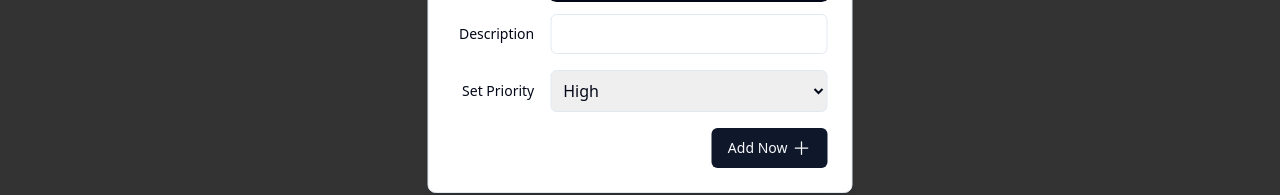
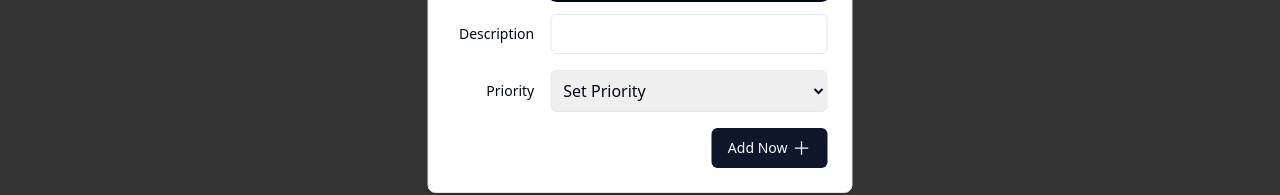
Before and after one commit to rirefat/taskMaster-frontend, a React (Vite) app: page / in a window 1280 px wide. Both pictures are taken after a click on the button "Add Task". Shown: the part 375-570 px from the top of the page. Built offline with nearby package versions, Linux system fonts and the light colour scheme; no server answers.

Commit message:
add single task using mutation hook

```diff
--- a/src/components/todo/AddTodoModal.tsx
+++ b/src/components/todo/AddTodoModal.tsx
@@ -11,6 +11,7 @@ import {
 } from "@/components/ui/dialog"
 import { Input } from "@/components/ui/input"
 import { Label } from "@/components/ui/label"
+import { useAddTodosMutation } from "@/redux/api/api"
 import { addTodo } from "@/redux/features/todoSlice"
 import { useAppDispatch } from "@/redux/hook"
 import { FormEvent, useState } from "react"
@@ -18,14 +19,24 @@ import { FormEvent, useState } from "react"
 export function AddTodoModal() {
   const [title, setTitle] = useState('');
   const [description, setDescription] = useState('');
-  // const [priority, setPriority] = useState('');
+  const [priority, setPriority] = useState('');
 
-  const dispatch = useAppDispatch();
+  // For local state management
+  // const dispatch = useAppDispatch();
+
+  // for server
+  const [addTodo, object] = useAddTodosMutation();
+  const { isLoading, isError, isSuccess } = object;
 
   const addTask = (event: FormEvent) => {
     event.preventDefault();
-    const id = crypto.randomUUID();
-    dispatch(addTodo({ id, title, description }))
+
+    // for local state management
+    // dispatch(addTodo({ id, title, description }))
+
+    // for server
+    console.log({ title, description, priority , isCompleted: false})
+    addTodo({ title, description, priority , isCompleted: false})
   }
 
   return (
@@ -61,12 +72,13 @@ export function AddTodoModal() {
               />
             </div>
             <div className="grid grid-cols-4 items-center gap-4">
-              <Label htmlFor="priority" className="text-right">Set Priority</Label>
+              <Label htmlFor="priority" className="text-right">Priority</Label>
               {/* <Input id="priority" className="col-span-3" /> */}
-              <select  name="priority" id="priority" className="col-span-3 border p-2 rounded-md" >
-                <option value="high">High</option>
-                <option value="medium">Medium</option>
-                <option value="low">Low</option>
+              <select onChange={(event) => setPriority(event.target.value)} name="priority" id="priority" className="col-span-3 border p-2 rounded-md" >
+                <option value="">Set Priority</option>
+                <option value="High">High</option>
+                <option value="Medium">Medium</option>
+                <option value="Low">Low</option>
               </select>
             </div>
           </div>
--- a/src/redux/api/api.ts
+++ b/src/redux/api/api.ts
@@ -9,8 +9,15 @@ export const baseApi = createApi({
                 url: '/tasks',
                 method: 'GET'
             })
-        })
+        }),
+        addTodos: builder.mutation({
+            query: (data) => ({
+                url: '/task',
+                method: 'POST',
+                body: data
+            })
+        }),
     }),
 });
 
-export const { useGetTodosQuery } = baseApi;
+export const { useGetTodosQuery, useAddTodosMutation } = baseApi;
--- a/src/redux/features/todoSlice.tsx
+++ b/src/redux/features/todoSlice.tsx
@@ -20,7 +20,7 @@ export const todoSlice = createSlice({
     initialState,
     reducers: {
         addTodo: (state, action: PayloadAction<TTodo>) => {
-            state.todos.push({ ...action.payload, isCompleted: false })
+            state.todos.push({ ...action.payload })
         },
         removeTodo: (state, action: PayloadAction<string>) => {
             state.todos = state.todos.filter((item) => item.id !== action.payload)
@@ -29,11 +29,11 @@ export const todoSlice = createSlice({
 
         },
         toggleComplete: (state, action: PayloadAction<string>) => {
-            const task = state.todos.find((item)=> item.id === action.payload )
+            const task = state.todos.find((item) => item.id === action.payload)
             task!.isCompleted = !task?.isCompleted
         },
     }
 });
 
-export const { addTodo, removeTodo, editTodo,toggleComplete } = todoSlice.actions;
+export const { addTodo, removeTodo, editTodo, toggleComplete } = todoSlice.actions;
 export default todoSlice.reducer;
```
